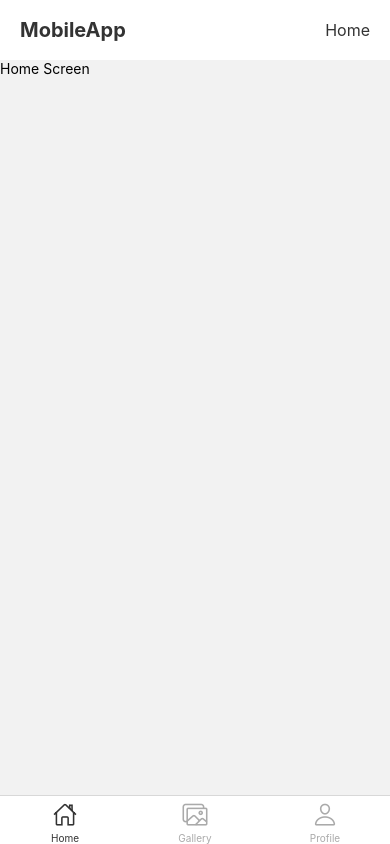
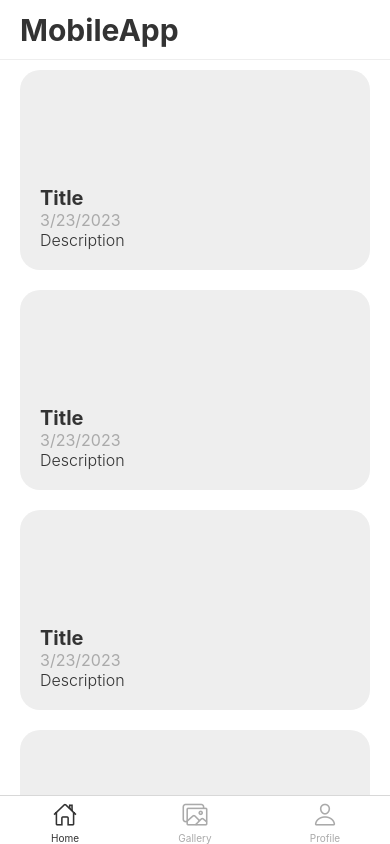
Before and after one commit to 10gitt22/MobileApp, a React Native app: screen /Home in a window 390 px wide. Built offline with nearby package versions, Linux system fonts and the light colour scheme.

Commit message:
add Home screen

```diff
--- a/src/App.tsx
+++ b/src/App.tsx
@@ -1,12 +1,19 @@
 import React from 'react';
+import {SafeAreaView, StyleSheet} from 'react-native';
 import {AppNavigator} from './AppNavigator';
 
 const App = () => {
   return (
-    <>
+    <SafeAreaView style={styles.container}>
       <AppNavigator />
-    </>
+    </SafeAreaView>
   );
 };
 
+const styles = StyleSheet.create({
+  container: {
+    flex: 1,
+  },
+});
+
 export default App;
--- /dev/null
+++ b/src/components/News/NewsItem.tsx
@@ -0,0 +1,58 @@
+import React from 'react';
+import {View, Text, StyleSheet} from 'react-native';
+import {colors, font, spacings} from '../../styles/base';
+import {News} from './types';
+
+type NewsItemProps = {
+  data: News;
+};
+
+export const NewsItem: React.FC<NewsItemProps> = ({data}) => {
+  return (
+    <View style={styles.container}>
+      <View style={styles.info}>
+        <Text style={[styles.text, styles.infoTitle]}>{data.title}</Text>
+        <Text style={[styles.text, styles.infoDate]}>{data.date}</Text>
+        <Text
+          numberOfLines={3}
+          ellipsizeMode={'tail'}
+          style={[styles.text, styles.infoDescription]}>
+          {data.description}
+        </Text>
+      </View>
+    </View>
+  );
+};
+
+const styles = StyleSheet.create({
+  container: {
+    flexDirection: 'row',
+    padding: spacings.md,
+    alignItems: 'flex-end',
+    width: '100%',
+    height: 200,
+    backgroundColor: colors.lightGray,
+    position: 'relative',
+    gap: spacings.md,
+    borderRadius: 20,
+    marginVertical: spacings.sm,
+  },
+  photoText: {
+    color: colors.text,
+  },
+  info: {},
+  infoTitle: {
+    fontWeight: '700',
+    fontSize: font.lg,
+  },
+  infoDate: {
+    color: colors.gray,
+  },
+  infoDescription: {
+    fontWeight: '300',
+  },
+  text: {
+    color: colors.text,
+    fontSize: font.md,
+  },
+});
--- /dev/null
+++ b/src/components/News/NewsList.tsx
@@ -0,0 +1,37 @@
+import React from 'react';
+import {FlatList, StyleSheet} from 'react-native';
+
+import {colors, font, spacings} from '../../styles/base';
+
+import {NewsItem} from './NewsItem';
+import {News} from './types';
+
+type NewsListProps = {
+  data: News[];
+};
+
+export const NewsList: React.FC<NewsListProps> = ({data}) => {
+  return (
+    <FlatList
+      data={data}
+      style={styles.container}
+      renderItem={newsData => (
+        <NewsItem data={newsData.item} key={newsData.item.id} />
+      )}
+    />
+  );
+};
+
+const styles = StyleSheet.create({
+  container: {
+    paddingHorizontal: spacings.md,
+  },
+  title: {
+    display: 'flex',
+    color: colors.text,
+    fontSize: font.h2,
+    lineHeight: 50,
+    height: 50,
+    backgroundColor: colors.white,
+  },
+});
--- /dev/null
+++ b/src/components/News/types.ts
@@ -0,0 +1,6 @@
+export type News = {
+  id: number;
+  title: string;
+  date: string;
+  description: string;
+};
--- a/src/screens/HomeScreen/HomeScreen.tsx
+++ b/src/screens/HomeScreen/HomeScreen.tsx
@@ -1,10 +1,63 @@
-import React from 'react';
-import {View, Text} from 'react-native';
+import React, {useState} from 'react';
+import {View, StyleSheet} from 'react-native';
+
+import {NewsList} from '../../components/News/NewsList';
+import {News} from '../../components/News/types';
+
+import {colors} from '../../styles/base';
+
+const date = new Date().toLocaleDateString();
 
 export const HomeScreen = () => {
+  const [news, setNews] = useState<News[]>([
+    {
+      id: 1,
+      title: 'Title',
+      date: date,
+      description: 'Description',
+    },
+    {
+      id: 2,
+      title: 'Title',
+      date: date,
+      description: 'Description',
+    },
+    {
+      id: 3,
+      title: 'Title',
+      date: date,
+      description: 'Description',
+    },
+    {
+      id: 5,
+      title: 'Title',
+      date: date,
+      description: 'Description',
+    },
+    {
+      id: 6,
+      title: 'Title',
+      date: date,
+      description: 'Description',
+    },
+    {
+      id: 7,
+      title: 'Title',
+      date: date,
+      description: 'Description',
+    },
+  ]);
+
   return (
-    <View>
-      <Text>Home Screen</Text>
+    <View style={styles.container}>
+      <NewsList data={news} />
     </View>
   );
 };
+
+const styles = StyleSheet.create({
+  container: {
+    flex: 1,
+    backgroundColor: colors.white,
+  },
+});
--- a/src/styles/base.js
+++ b/src/styles/base.js
@@ -2,14 +2,16 @@ export const colors = {
   primary: '#f2f2f2',
   text: '#333',
   gray: '#aaa',
+  lightGray: '#eee',
   white: '#fff',
+  black: '#000',
 };
 
 export const sizes = {
   header: 60,
 };
 
-export const paddings = {
+export const spacings = {
   sm: 10,
   md: 20,
   lg: 30,
@@ -20,4 +22,6 @@ export const font = {
   sm: 12,
   md: 16,
   lg: 20,
+  h2: 25,
+  h1: 30,
 };
--- a/src/ui/Header/Header.tsx
+++ b/src/ui/Header/Header.tsx
@@ -1,14 +1,13 @@
 import React from 'react';
-import {View, Text, StyleSheet} from 'react-native';
+import {View, StyleSheet} from 'react-native';
 import {BottomTabHeaderProps} from '@react-navigation/bottom-tabs';
 import {Logo} from '../Logo/Logo';
-import {colors, font, paddings, sizes} from '../../styles/base';
+import {colors, spacings, sizes} from '../../styles/base';
 
 export const Header: React.FC<BottomTabHeaderProps> = props => {
   return (
     <View style={styles.container}>
       <Logo />
-      <Text style={styles.screenText}>{props.route.name}</Text>
     </View>
   );
 };
@@ -20,11 +19,11 @@ const styles = StyleSheet.create({
     alignItems: 'center',
     height: sizes.header,
     width: '100%',
-    paddingHorizontal: paddings.md,
+    paddingHorizontal: spacings.md,
     backgroundColor: colors.white,
-  },
-  screenText: {
-    color: colors.text,
-    fontSize: font.md,
+    borderBottomColor: colors.lightGray,
+    borderBottomWidth: 0.5,
+    shadowColor: colors.black,
+    elevation: 3,
   },
 });
--- a/src/ui/Logo/Logo.tsx
+++ b/src/ui/Logo/Logo.tsx
@@ -10,6 +10,6 @@ const styles = StyleSheet.create({
   logo: {
     color: colors.text,
     fontWeight: '700',
-    fontSize: font.lg,
+    fontSize: font.h1,
   },
 });
```
Also changed, not shown: .eslintrc.js.
